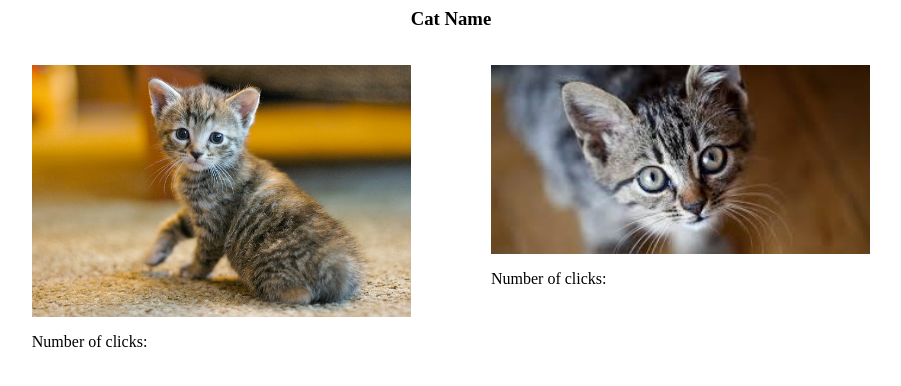
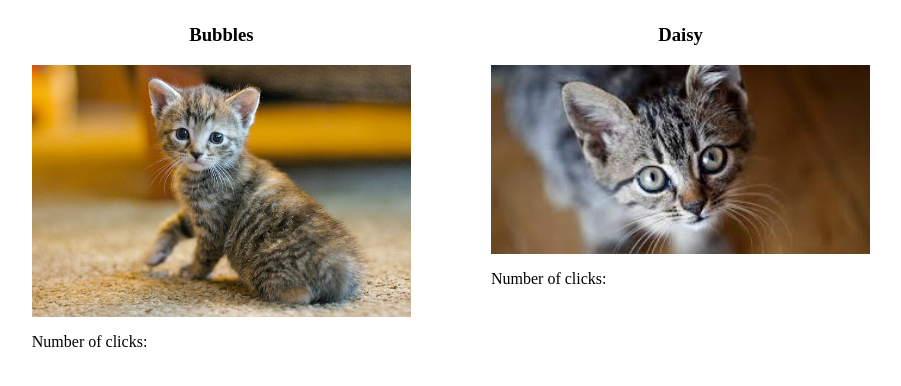
Before and after one commit to devrmateo/cat-clicker-app, a plain HTML site: page index.html in a window 1280 px wide. Shown: the whole page, without its empty margins (189-1090 px from the left). Drawn offline with Linux system fonts and the light colour scheme.

Commit message:
feat: Add functionality to populate cat names

```diff
--- a/index.html
+++ b/index.html
@@ -8,12 +8,13 @@
      <body>
           <div id="wrapper">
             <section class="cat">
-              <h3>Cat Name</h3>
               <figure>
+                   <h3 class="header1">Cat Name</h3>
                    <img class="one">
                    <figcaption class="counter1">Number of clicks:</figcaption>
                </figure>
               <figure>
+                   <h3 class="header2">Cat Name</h3>
                    <img class="two">
                    <figcaption class="counter2">Number of clicks:</figcaption>
                </figure>
--- a/script.js
+++ b/script.js
@@ -1,12 +1,17 @@
-function populateImages() {
+function populateCats() {
   const img1 = document.querySelector('.one')
   const img2 = document.querySelector('.two')
   img1.src = "images/cat.jpg"
   img2.src = "images/cat2.jpeg"
+  const cat1Name = "Bubbles"
+  const cat2Name = "Daisy"
+  const cat1Header = document.querySelector('.header1')
+  const cat2Header = document.querySelector('.header2')
+  cat1Header.innerHTML = cat1Name
+  cat2Header.innerHTML = cat2Name
 }
 
 function registerClick() {
-  populateImages()
   const img1 = document.querySelector('.one')
   const img2 = document.querySelector('.two')
   const arr = [img1, img2]
@@ -50,5 +55,6 @@ function populateCounter(num, image) {
 }
 
 (function runApp() {
+  populateCats()
   registerClick()
 })()
```
